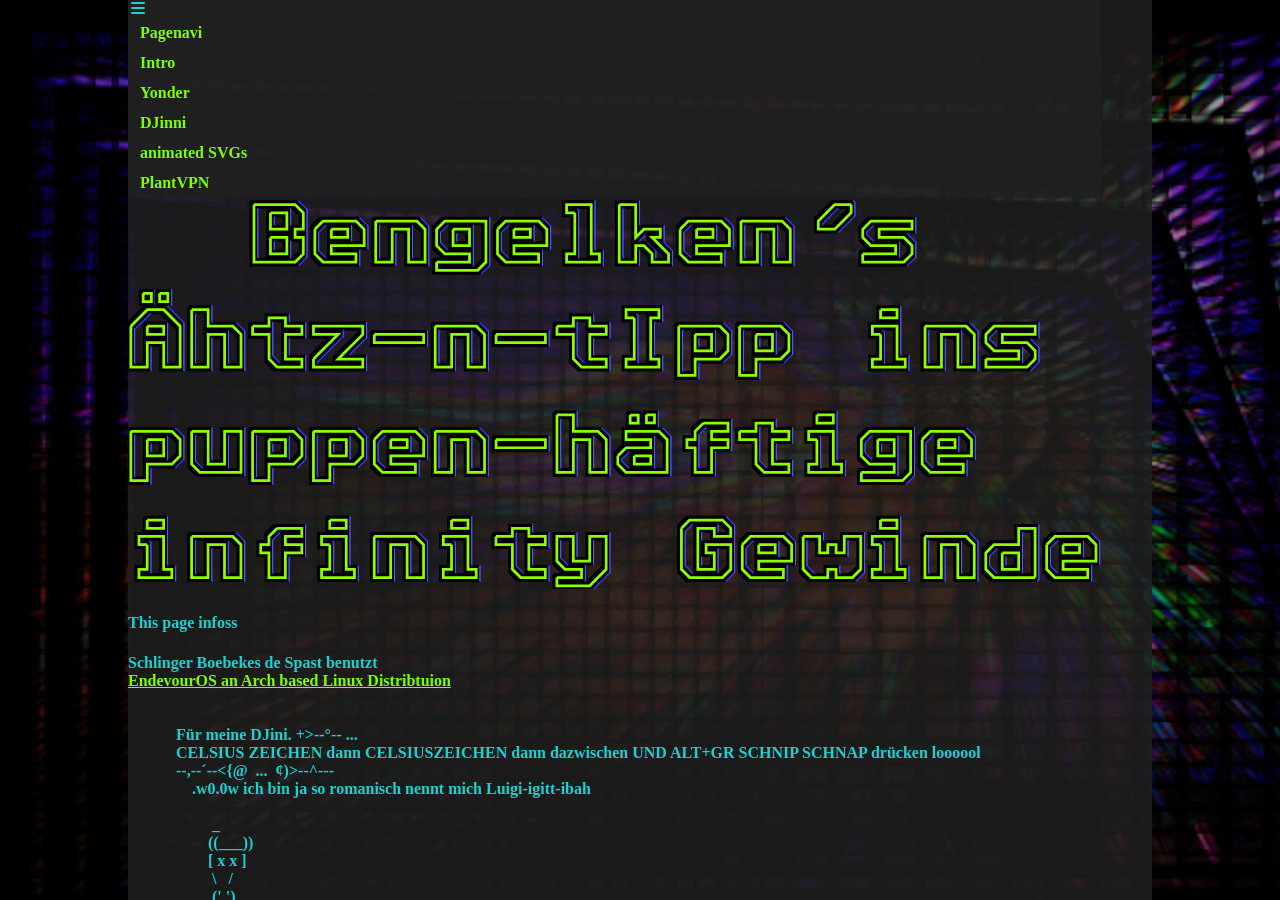
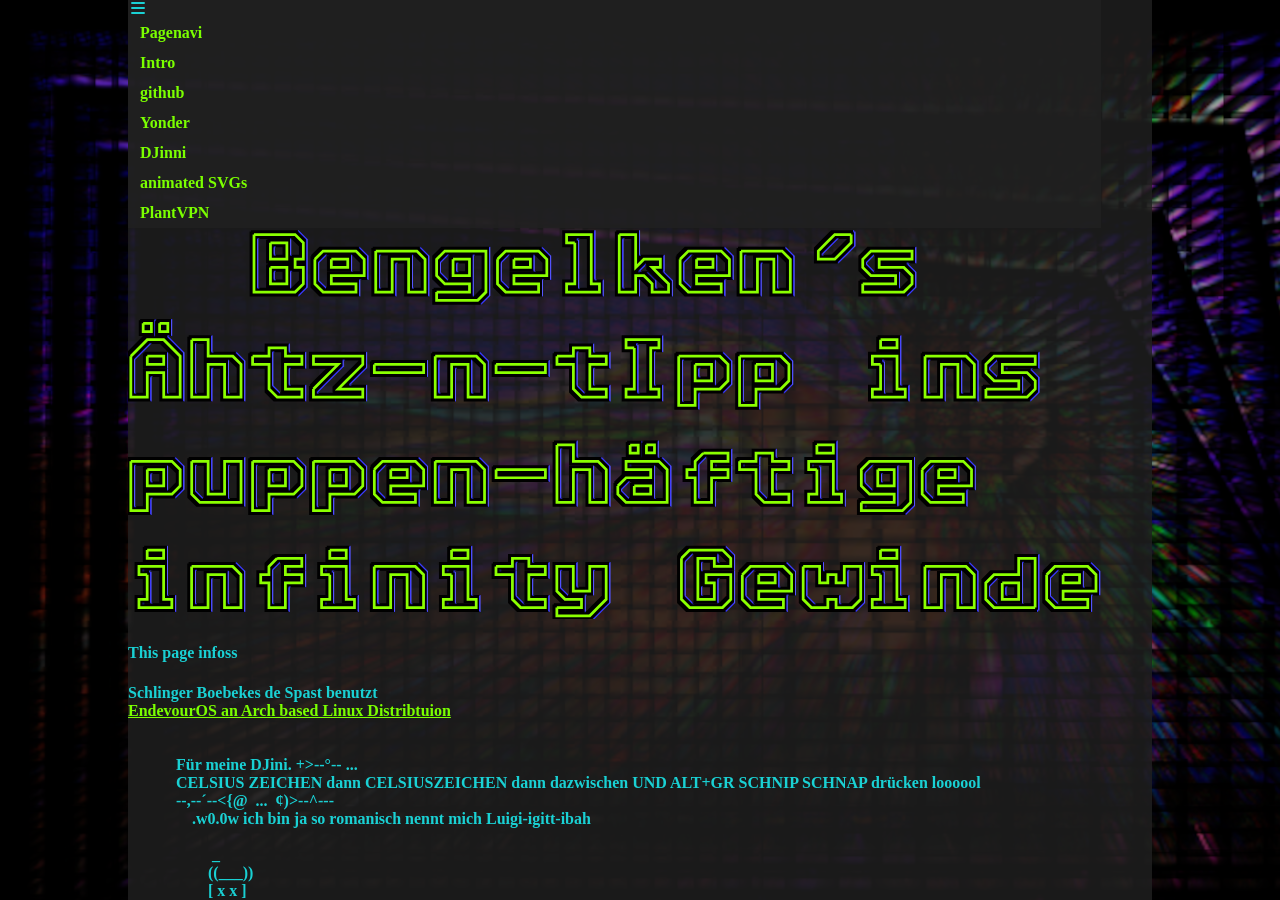
Before and after one commit to mitvitaminen/fratzengeballer.eu, a Jekyll site: the page built from _pages/index.md, in a window 1280 px wide and 900 px high. Built offline with Jekyll 4.4.1, drawn with Linux system fonts in a browser that asks for light colours.

Commit message:
Aktualisieren von anchors.yaml

```diff
--- a/_data/anchors.yaml
+++ b/_data/anchors.yaml
@@ -3,6 +3,8 @@ indexpage:
       anchor: pagenavi
     - txt: Intro
       anchor: intro
+    - txt: github
+      anchor: github
     - txt: Yonder
       anchor: yonder
     - txt: DJinni
```
